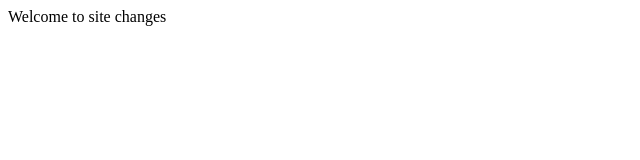
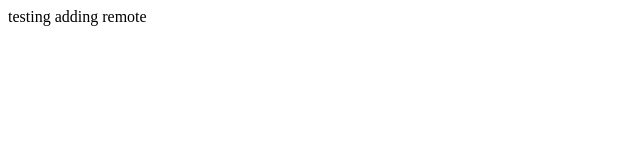
Before and after one commit to leolin13/leo-learns-to-build-website, a plain HTML site: page index.html in a window 1280 px wide. Shown: the full height of the page, 0-640 px from the left. Drawn offline with Linux system fonts and the light colour scheme.

Commit message:
testing adding remote

```diff
--- a/index.html
+++ b/index.html
@@ -1,5 +1,14 @@
 <html>
+    <head>
+        <title>Test</title>
+    </head>
     <body>
-        <div>Welcome to site changes</div>
+        testing adding remote
     </body>
+
+
+
+
+
+
 </html>
```
